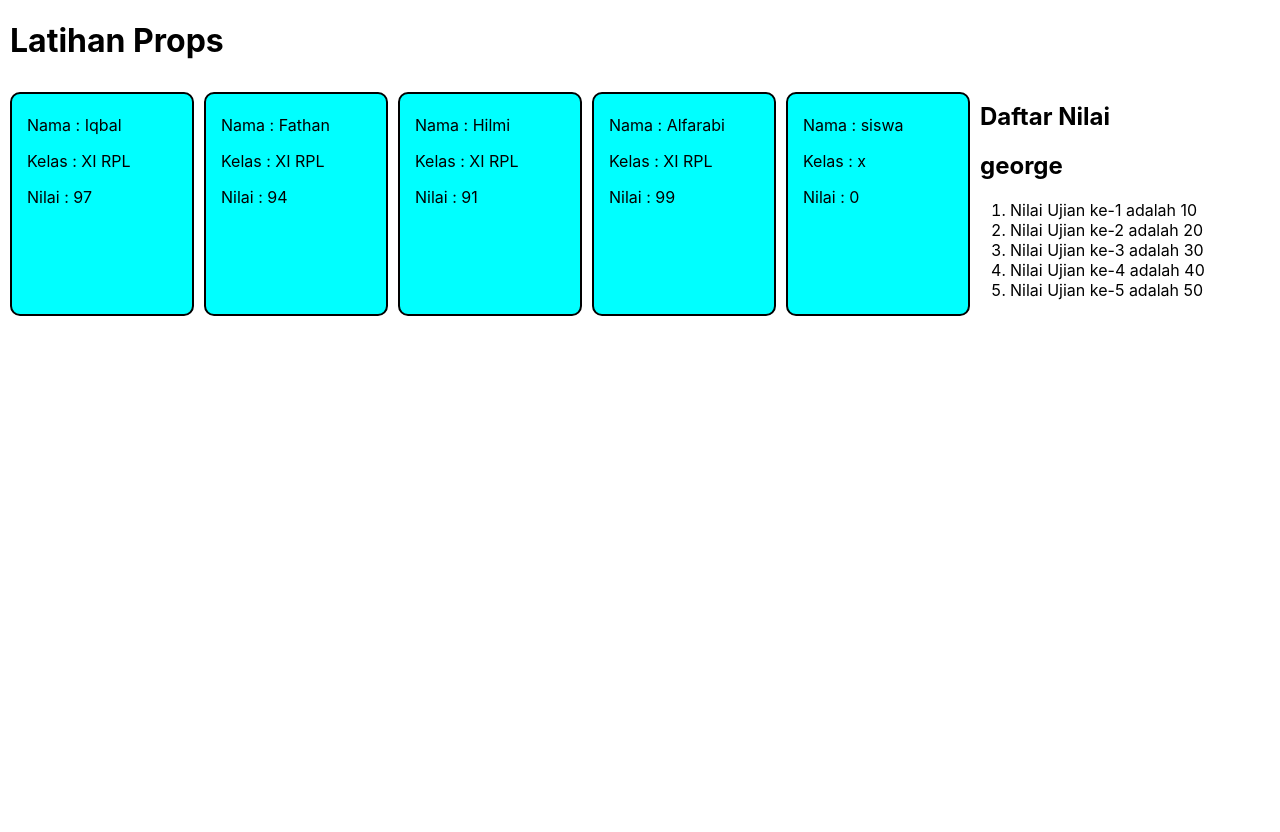
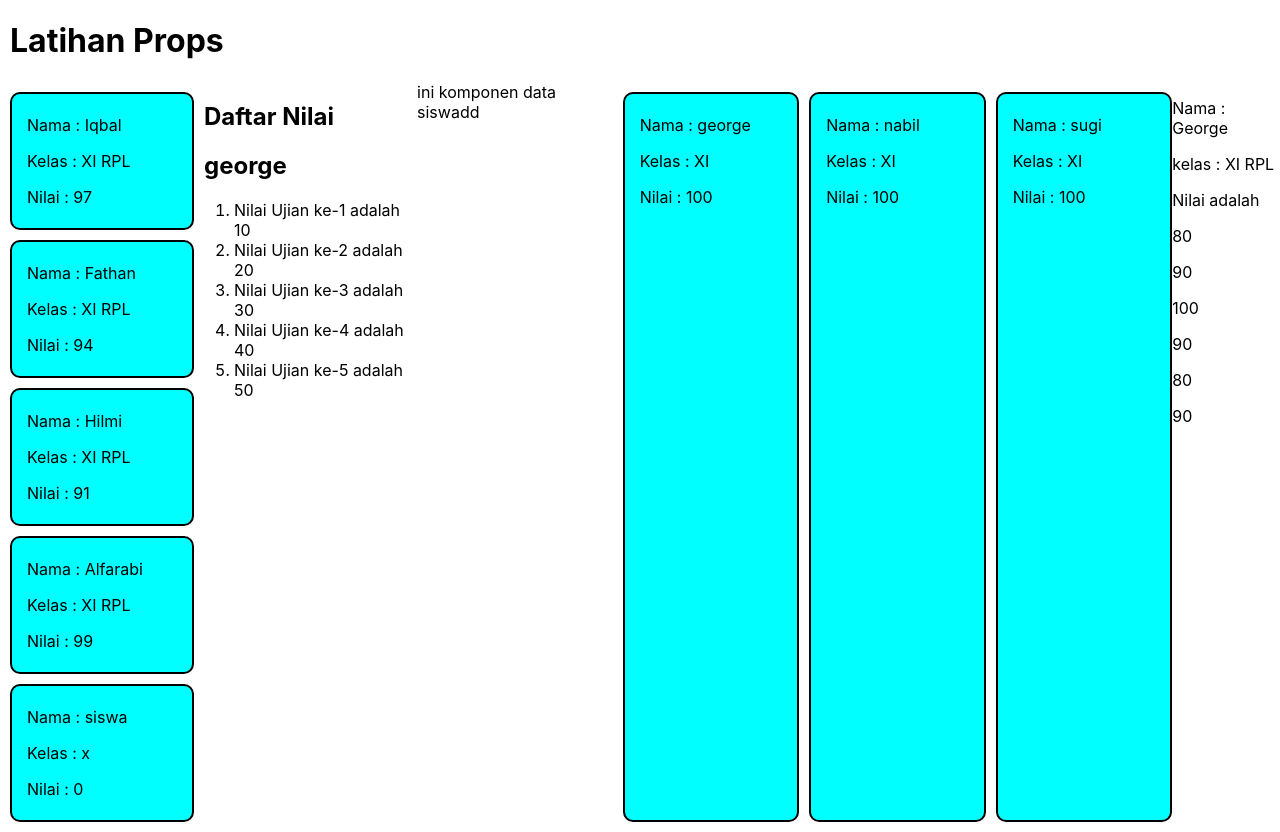
Before and after one commit to GeorgeIsFounded/BelajarReact, a React (Create React App) app: page / in a window 1280 px wide. Before the commit the page ends 800 px from the top, so only its background shows below. Built offline with nearby package versions, Linux system fonts and the light colour scheme.

Commit message:
belajar tanggal 1 agustus

```diff
--- a/src/App.js
+++ b/src/App.js
@@ -52,19 +52,47 @@ import React from "react";
 import "./styles/styles.css"
 import Identitas from "./module/identitas";
 import Nilai from "./module/nilai";
+import DataSiswa from "./module/dataSiswa";
 
 function App() {
-  let [data, setData] = React.useState([10,20,30,40,50])
-  return  (
+  let [data, setData] = React.useState([10, 20, 30, 40, 50])
+  const [dataSiswa, setDataSiswa] = React.useState([
+    {
+      nama: "george",
+      kelas: "XI",
+      nilai: 100,
+    },
+    {
+      nama: "nabil",
+      kelas: "XI",
+      nilai: 100,
+    },
+    {
+      nama: "sugi",
+      kelas: "XI",
+      nilai: 100,
+    }
+  ]);
+
+  const [nilaiSiswa, setNilaiSiswa] = React.useState({
+    nama :"George",
+    kelas : "XI RPL",
+    nilai : [80, 90, 100, 90, 80, 90]
+  })
+
+  return (
     <React.Fragment>
       <h1>Latihan Props</h1>
       <section className="section">
-        <Identitas nama={"Iqbal"} kelas={"XI RPL"} nilai={"97"}/>
-        <Identitas nama={"Fathan"} kelas={"XI RPL"} nilai={"94"}/>
-        <Identitas nama={"Hilmi"} kelas={"XI RPL"} nilai={"91"}/>
-        <Identitas nama={"Alfarabi"} kelas={"XI RPL"} nilai={"99"}/>
+        <div>
+          <Identitas nama={"Iqbal"} kelas={"XI RPL"} nilai={"97"} />
+        <Identitas nama={"Fathan"} kelas={"XI RPL"} nilai={"94"} />
+        <Identitas nama={"Hilmi"} kelas={"XI RPL"} nilai={"91"} />
+        <Identitas nama={"Alfarabi"} kelas={"XI RPL"} nilai={"99"} />
         <Identitas />
-        <Nilai nama={"george"} data={data}/>
+        </div>
+        <Nilai nama={"george"} data={data} />
+        <DataSiswa data={dataSiswa} nilai={nilaiSiswa}/>
       </section>
     </React.Fragment>
   );
--- /dev/null
+++ b/src/module/dataSiswa.jsx
@@ -0,0 +1,32 @@
+import React from "react";
+
+export default function DataSiswa({ data, nilai }) {
+    return (
+        <React.Fragment>
+            ini komponen data siswadd
+            {data?.map(function (item, index) {
+                return (
+                    <React.Fragment>
+                        <div className="identitas">
+                            <p>Nama : {item.nama}</p>
+                            <p>Kelas : {item.kelas}</p>
+                            <p>Nilai : {item.nilai}</p>
+                        </div>
+
+                    </React.Fragment>
+                )
+            })}
+            <div>
+                <p>Nama : {nilai.nama}</p>
+                <p>kelas : {nilai.kelas}</p>
+                <div>Nilai adalah
+                    {nilai.nilai.map((item) => {
+                        return (
+                            <p>{item}</p>
+                        )
+                    })}
+                </div>
+            </div>
+        </React.Fragment>
+    )
+}
--- a/src/styles/styles.css
+++ b/src/styles/styles.css
@@ -6,10 +6,11 @@
     margin-left: 10px;
     border-radius: 10px;
     margin-top: 10px;
+    margin-bottom: 10px;
 }
 .section {
     display: flex;
-    flex-direction: row;
+    /* flex-direction: row; */
 }
 h1 {
     margin-left: 10px;
```
